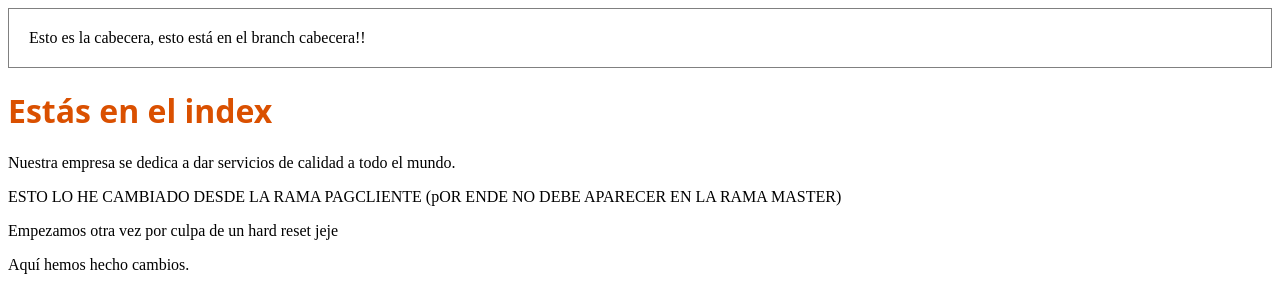
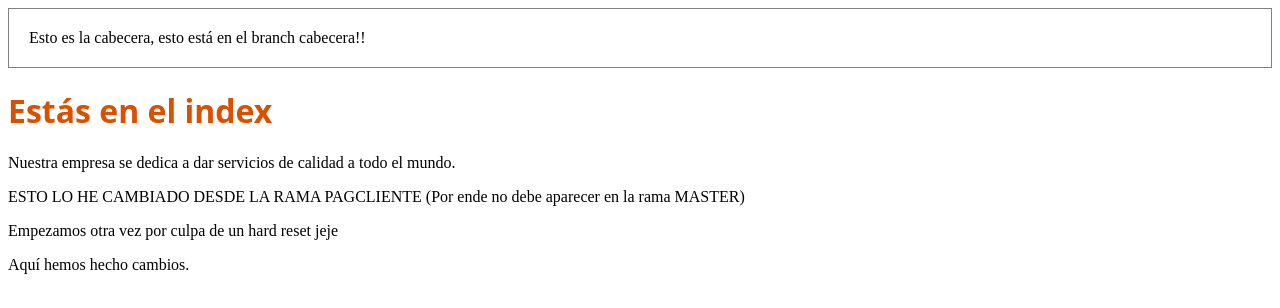
Before and after one commit to f2sc/TestRepositoryGit, a plain HTML site: page index.html in a window 1280 px wide. Drawn offline with Linux system fonts and the light colour scheme.

Commit message:
Arreglado el problema. Simples mayúsculas

```diff
--- a/index.html
+++ b/index.html
@@ -14,7 +14,7 @@
         </div>
 		<h1>Estás en el index</h1>
 		<p>Nuestra empresa se dedica a dar servicios de calidad a todo el mundo.</p>
-		ESTO LO HE CAMBIADO DESDE LA RAMA PAGCLIENTE (pOR ENDE NO DEBE APARECER EN LA RAMA MASTER)
+		ESTO LO HE CAMBIADO DESDE LA RAMA PAGCLIENTE (Por ende no debe aparecer en la rama MASTER)
         <p>Empezamos otra vez por culpa de un hard reset jeje</p>
         <p>Aquí hemos hecho cambios.</p>
 	</body>
```
